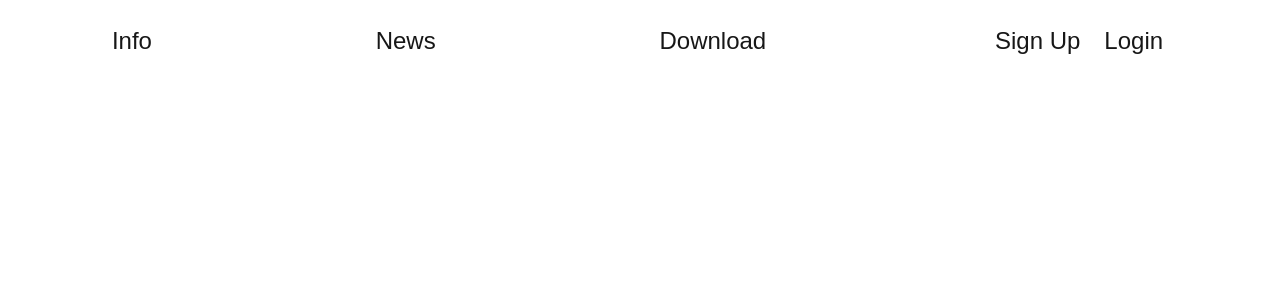
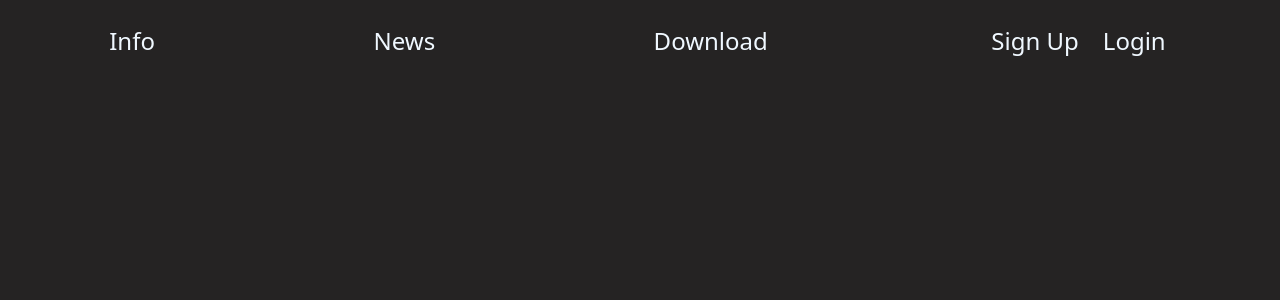
Before and after one commit to AndreK-B06/full-stack-practice, a Next.js app: page / in a window 1280 px wide. Shown: the top 300 px of the page. Built offline with nearby package versions, Linux system fonts and the light colour scheme.

Commit message:
adding colors

```diff
--- a/src/app/globals.css
+++ b/src/app/globals.css
@@ -3,23 +3,19 @@
 @tailwind utilities;
 
 :root {
-  --background: #ffffff;
-  --foreground: #171717;
-}
-
-@media (prefers-color-scheme: dark) {
-  :root {
-    --background: #0a0a0a;
-    --foreground: #ededed;
-  }
+  --background-color: #252323;
+  --text-color: #f0f8ff;
+  --btn-colors: #21cefd;
 }
 
 body {
-  color: var(--foreground);
-  background: var(--background);
-  font-family: Arial, Helvetica, sans-serif;
+  color: var(--text-color);
+  background: var(--background-color);
 }
-
+.flex-row {
+  justify-content: center;
+  align-items: center;
+}
 @layer utilities {
   .text-balance {
     text-wrap: balance;
```
